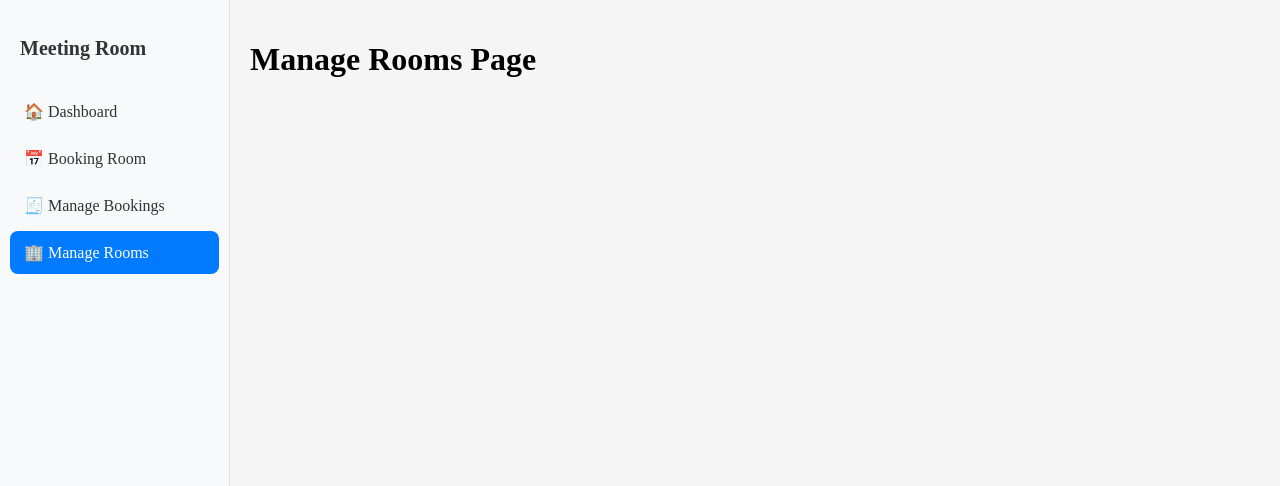
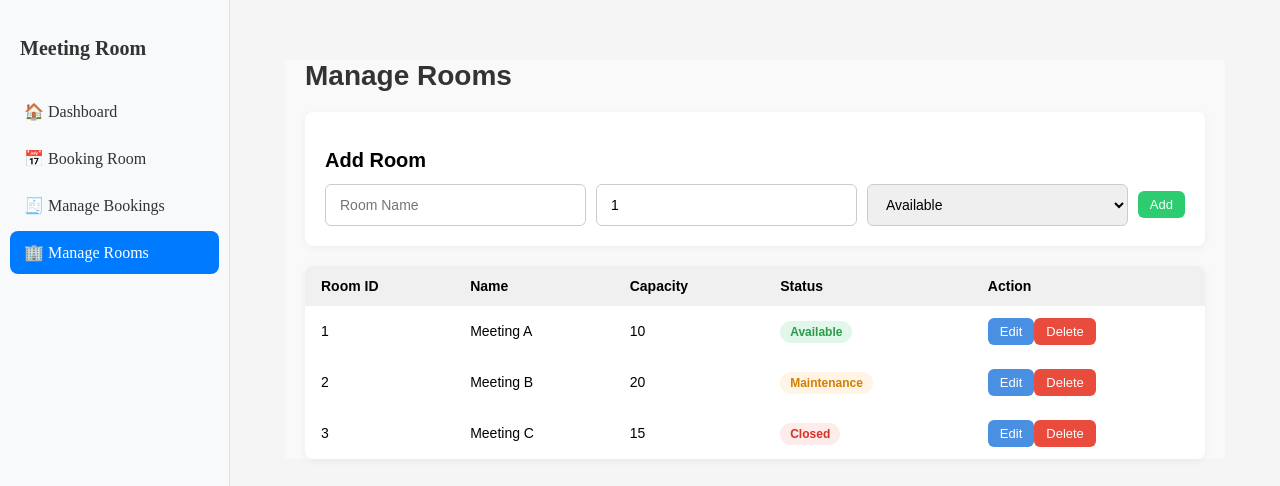
Before and after one commit to kittiBank/booking-meeting-room, a Vue app: page /manage-rooms in a window 1280 px wide. Shown: the top 486 px of the page. Built offline with nearby package versions, Linux system fonts and the light colour scheme.

Commit message:
feat: add manageRoom page

```diff
--- a/src/pages/ManageRooms.vue
+++ b/src/pages/ManageRooms.vue
@@ -1,5 +1,264 @@
 <template>
-  <div>
-    <h1>Manage Rooms Page</h1>
+  <div class="container">
+    <h1 class="title">Manage Rooms</h1>
+
+    <!-- Add / Edit Room Form -->
+    <div class="room-form">
+      <h2>{{ isEdit ? "Edit Room" : "Add Room" }}</h2>
+      <form @submit.prevent="saveRoom" class="form-inline">
+        <input
+          v-model="currentRoom.name"
+          type="text"
+          placeholder="Room Name"
+          required
+          class="input"
+        />
+        <input
+          v-model.number="currentRoom.capacity"
+          type="number"
+          placeholder="Capacity"
+          required
+          min="1"
+          class="input"
+        />
+        <select v-model="currentRoom.status" class="input">
+          <option>Available</option>
+          <option>Maintenance</option>
+          <option>Closed</option>
+        </select>
+        <button type="submit" class="btn save">
+          {{ isEdit ? "Update" : "Add" }}
+        </button>
+        <button
+          type="button"
+          class="btn cancel"
+          v-if="isEdit"
+          @click="resetForm"
+        >
+          Cancel
+        </button>
+      </form>
+    </div>
+
+    <!-- Room Table -->
+    <div class="table-wrapper">
+      <table class="room-table">
+        <thead>
+          <tr>
+            <th>Room ID</th>
+            <th>Name</th>
+            <th>Capacity</th>
+            <th>Status</th>
+            <th>Action</th>
+          </tr>
+        </thead>
+        <tbody>
+          <tr v-for="room in rooms" :key="room.id">
+            <td>{{ room.id }}</td>
+            <td>{{ room.name }}</td>
+            <td>{{ room.capacity }}</td>
+            <td>
+              <span :class="['status', statusClass(room.status)]">{{
+                room.status
+              }}</span>
+            </td>
+            <td>
+              <button class="btn edit" @click="editRoom(room)">Edit</button>
+              <button class="btn cancel" @click="deleteRoom(room)">
+                Delete
+              </button>
+            </td>
+          </tr>
+        </tbody>
+      </table>
+    </div>
   </div>
 </template>
+
+<script setup>
+import { ref } from "vue";
+
+const rooms = ref([
+  { id: 1, name: "Meeting A", capacity: 10, status: "Available" },
+  { id: 2, name: "Meeting B", capacity: 20, status: "Maintenance" },
+  { id: 3, name: "Meeting C", capacity: 15, status: "Closed" },
+]);
+
+const currentRoom = ref({ name: "", capacity: 1, status: "Available" });
+const isEdit = ref(false);
+
+const saveRoom = () => {
+  if (isEdit.value) {
+    // Update
+    const index = rooms.value.findIndex((r) => r.id === currentRoom.value.id);
+    if (index !== -1) rooms.value[index] = { ...currentRoom.value };
+  } else {
+    // Add new
+    const newId = rooms.value.length
+      ? Math.max(...rooms.value.map((r) => r.id)) + 1
+      : 1;
+    rooms.value.push({ ...currentRoom.value, id: newId });
+  }
+  resetForm();
+};
+
+const editRoom = (room) => {
+  currentRoom.value = { ...room };
+  isEdit.value = true;
+};
+
+const resetForm = () => {
+  currentRoom.value = { name: "", capacity: 1, status: "Available" };
+  isEdit.value = false;
+};
+
+const deleteRoom = (room) => {
+  if (confirm(`Are you sure you want to delete room "${room.name}"?`)) {
+    rooms.value = rooms.value.filter((r) => r.id !== room.id);
+  }
+};
+
+const statusClass = (status) => {
+  switch (status) {
+    case "Available":
+      return "available";
+    case "Maintenance":
+      return "maintenance";
+    case "Closed":
+      return "closed";
+    default:
+      return "";
+  }
+};
+</script>
+
+<style>
+.container {
+  max-width: 900px;
+  margin: 40px auto;
+  padding: 0 20px;
+  font-family: Arial, sans-serif;
+  background: #f9f9f9;
+}
+
+.title {
+  font-size: 28px;
+  font-weight: 600;
+  color: #333;
+  margin-bottom: 20px;
+}
+
+.room-form {
+  margin-bottom: 20px;
+  background: #fff;
+  padding: 20px;
+  border-radius: 8px;
+  box-shadow: 0 2px 8px rgba(0, 0, 0, 0.05);
+}
+
+.room-form h2 {
+  font-size: 20px;
+  margin-bottom: 12px;
+}
+
+.form-inline {
+  display: flex;
+  flex-wrap: wrap;
+  gap: 10px;
+  align-items: center;
+}
+
+.input {
+  padding: 10px 14px;
+  height: 42px;
+  border-radius: 6px;
+  border: 1px solid #ccc;
+  font-size: 14px;
+  flex: 1;
+  min-width: 120px;
+  box-sizing: border-box;
+}
+
+.btn {
+  padding: 6px 12px;
+  border: none;
+  border-radius: 6px;
+  cursor: pointer;
+  font-size: 13px;
+  font-weight: 500;
+  transition: all 0.2s;
+}
+.btn.save {
+  background-color: #2ecc71;
+  color: #fff;
+}
+.btn.save:hover {
+  background-color: #27ae60;
+}
+.btn.edit {
+  background-color: #4a90e2;
+  color: #fff;
+}
+.btn.edit:hover {
+  background-color: #357abd;
+}
+.btn.cancel {
+  background-color: #e94b3c;
+  color: #fff;
+}
+.btn.cancel:hover {
+  background-color: #c0392b;
+}
+
+.table-wrapper {
+  overflow-x: auto;
+  background: #fff;
+  border-radius: 8px;
+  box-shadow: 0 2px 8px rgba(0, 0, 0, 0.05);
+}
+.room-table {
+  width: 100%;
+  border-collapse: collapse;
+}
+.room-table th,
+.room-table td {
+  padding: 12px 16px;
+  text-align: left;
+  font-size: 14px;
+}
+.room-table thead {
+  background: #f0f0f0;
+}
+.room-table tbody tr:hover {
+  background: #f5f5f5;
+}
+
+.status {
+  padding: 4px 10px;
+  border-radius: 12px;
+  font-size: 12px;
+  font-weight: bold;
+}
+.status.available {
+  background: #e0f7e9;
+  color: #2d9a4b;
+}
+.status.maintenance {
+  background: #fff4e5;
+  color: #d27f00;
+}
+.status.closed {
+  background: #fdecea;
+  color: #d93025;
+}
+
+/* Responsive */
+@media (max-width: 768px) {
+  .form-inline {
+    flex-direction: column;
+  }
+  .input {
+    width: 100%;
+  }
+}
+</style>
```
